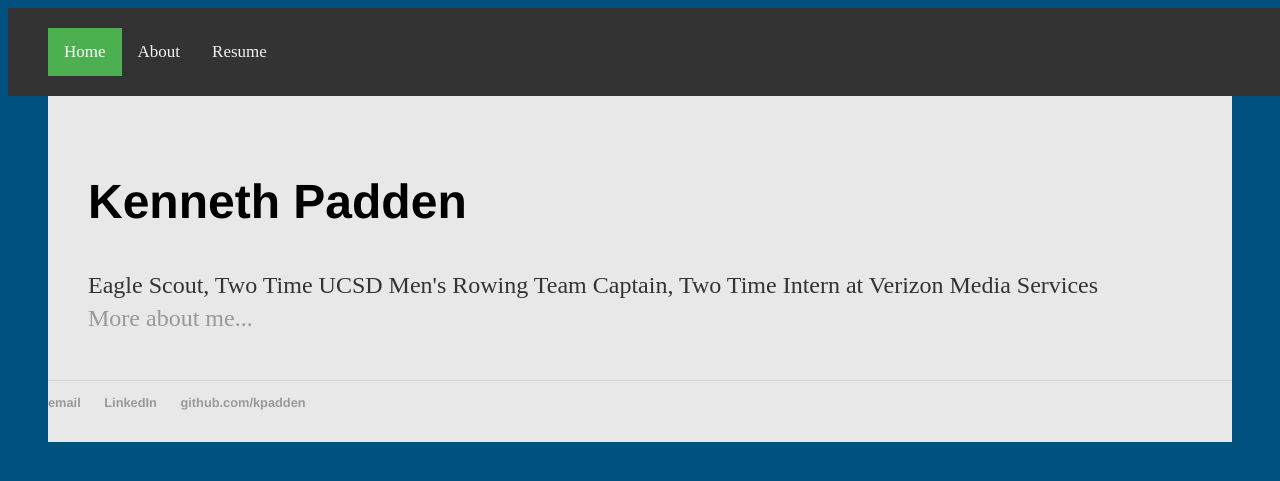
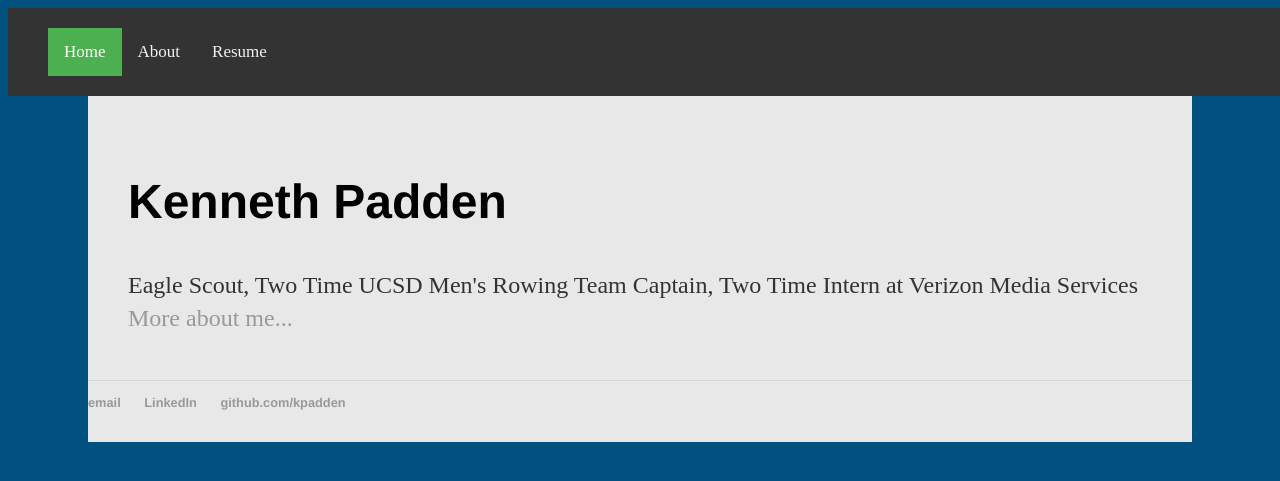
Before and after one commit to kpadden/kpadden.github.io, a Jekyll site: the page built from index.html, in a window 1280 px wide. Shown: the top 481 px of the page. Built offline with Jekyll 4.4.1, drawn with Linux system fonts in a browser that asks for light colours.

Commit message:
Update main.css

```diff
--- a/css/main.css
+++ b/css/main.css
@@ -1,9 +1,10 @@
 body {
+    top: 0;
     background-color: #005080;
 }
 
 section {
-    margin: 0px 40px;
+    margin: 0px 80px;
     background-color: #e8e8e8;
 }
 
```
